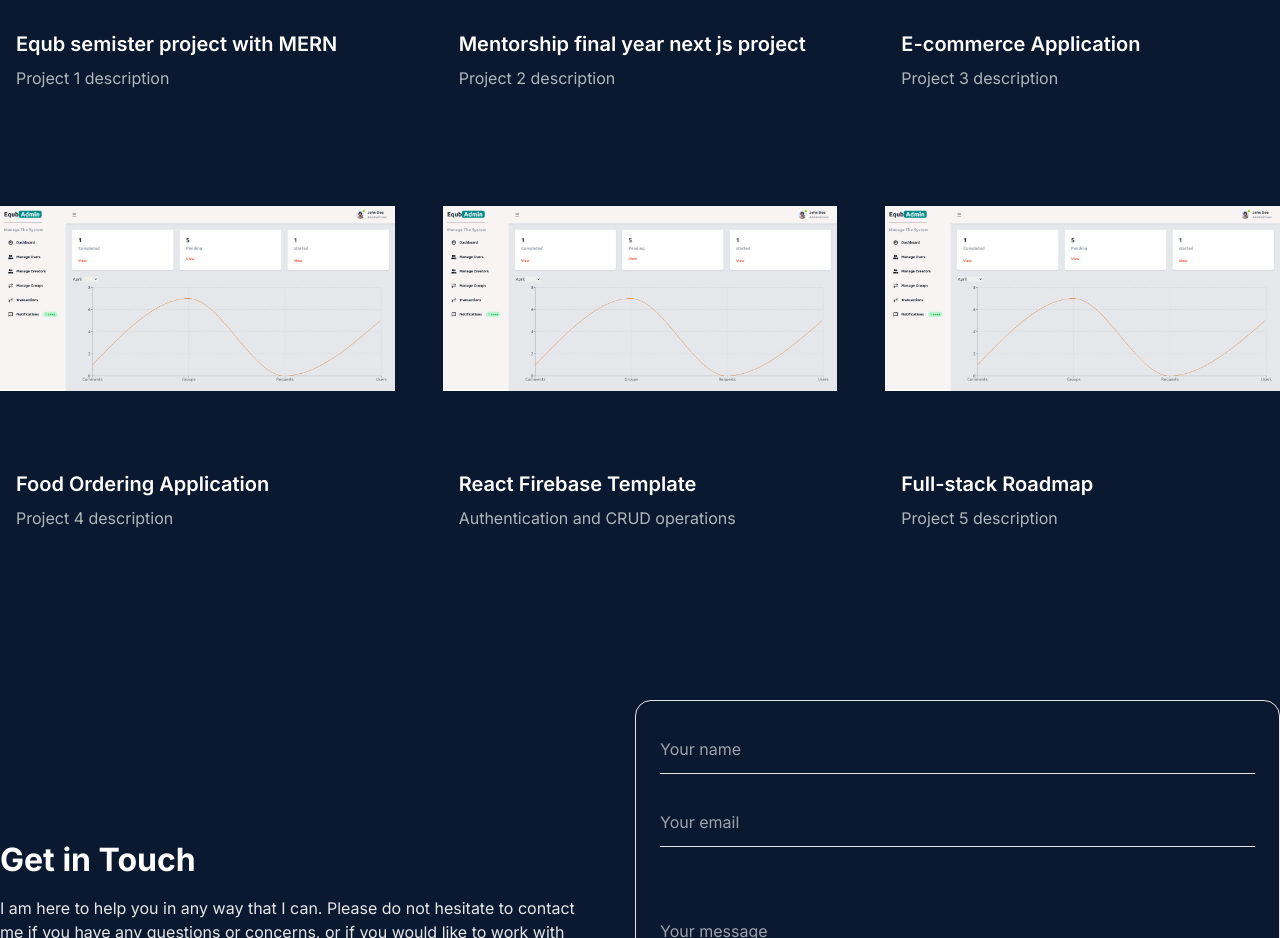
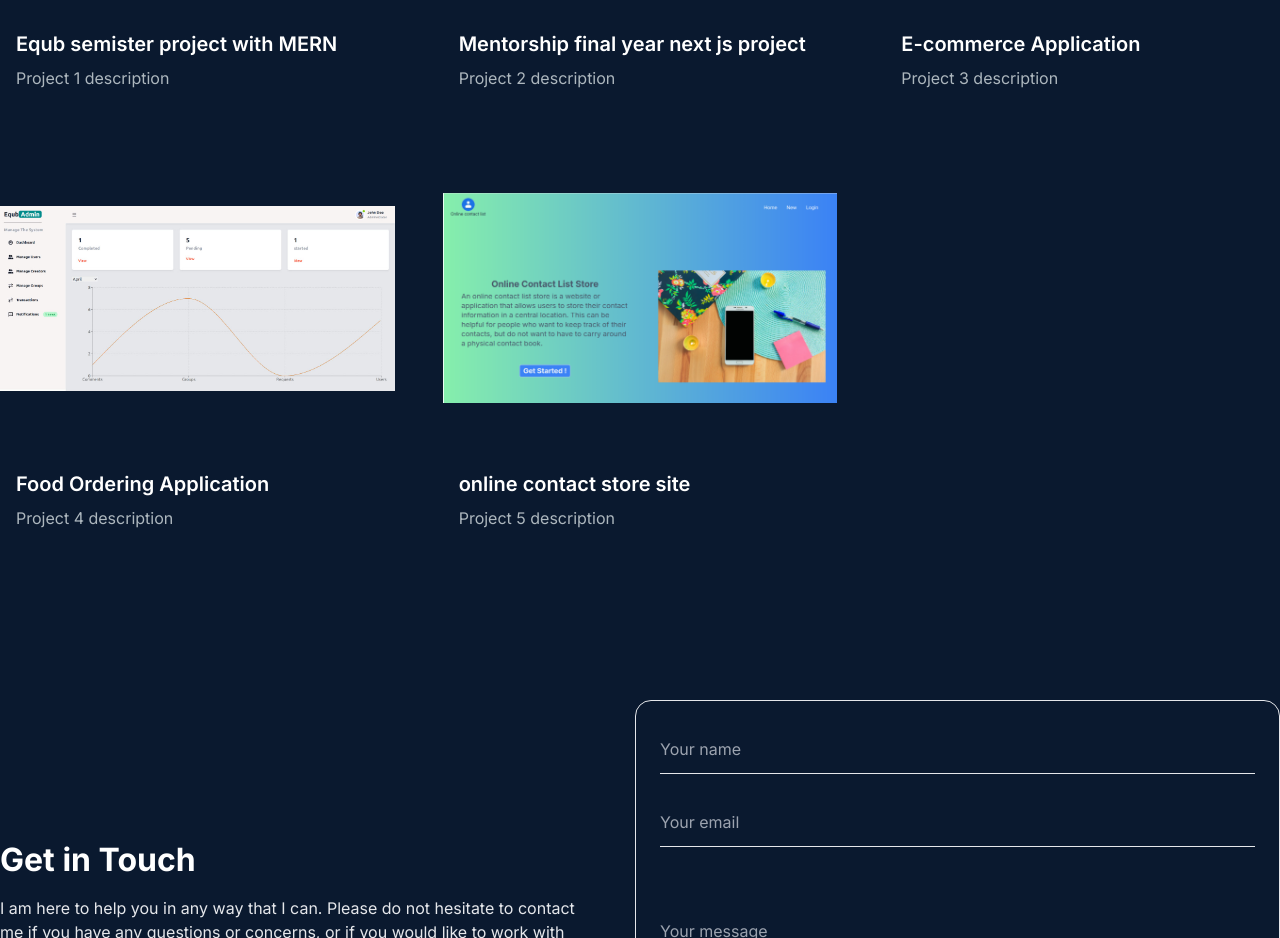
Before and after one commit to Chachu21/profile, a Next.js app: page / in a window 1280 px wide. Shown: the part 2760-3698 px from the top of the page. Built offline with nearby package versions, Linux system fonts and the light colour scheme.

Commit message:
change is done

```diff
--- a/src/components/Project.tsx
+++ b/src/components/Project.tsx
@@ -42,22 +42,14 @@ const projectsData = [
     gitUrl: "/",
     previewUrl: "/",
   },
-  {
-    id: 5,
-    title: "React Firebase Template",
-    description: "Authentication and CRUD operations",
-    image: "../asset/equb.jpg",
-    tag: ["All", "Web"],
-    gitUrl: "/",
-    previewUrl: "/",
-  },
+
   {
     id: 6,
-    title: "Full-stack Roadmap",
+    title: "online contact store site",
     description: "Project 5 description",
-    image: "../asset/equb.jpg",
+    image: "../asset/contact.png",
     tag: ["All", "Web"],
-    gitUrl: "/",
+    gitUrl: "https://github.com/Chachu21/online_contact_store",
     previewUrl: "/",
   },
 ];
```
Also changed, not shown: public/asset/contact.png (added).
